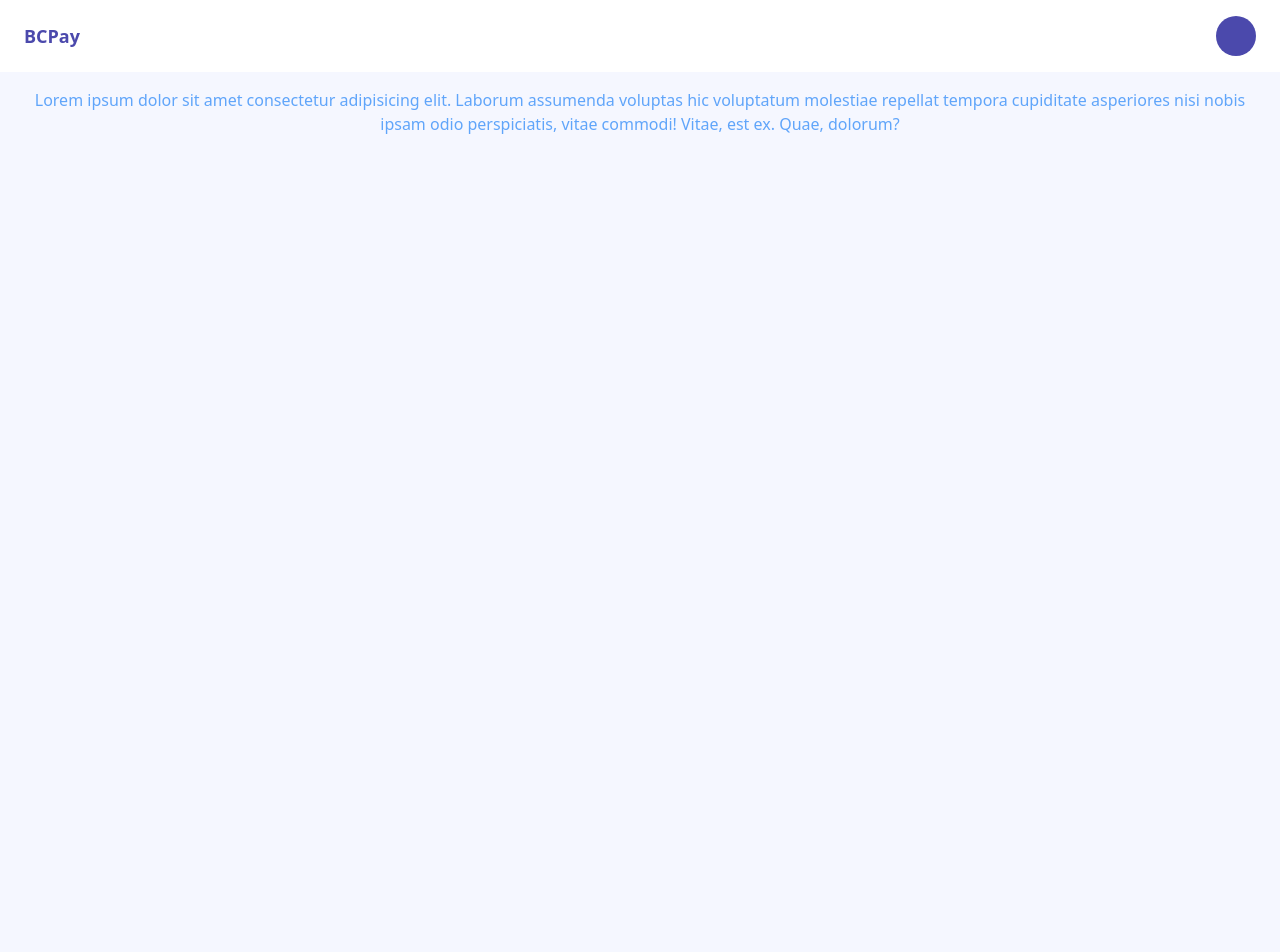
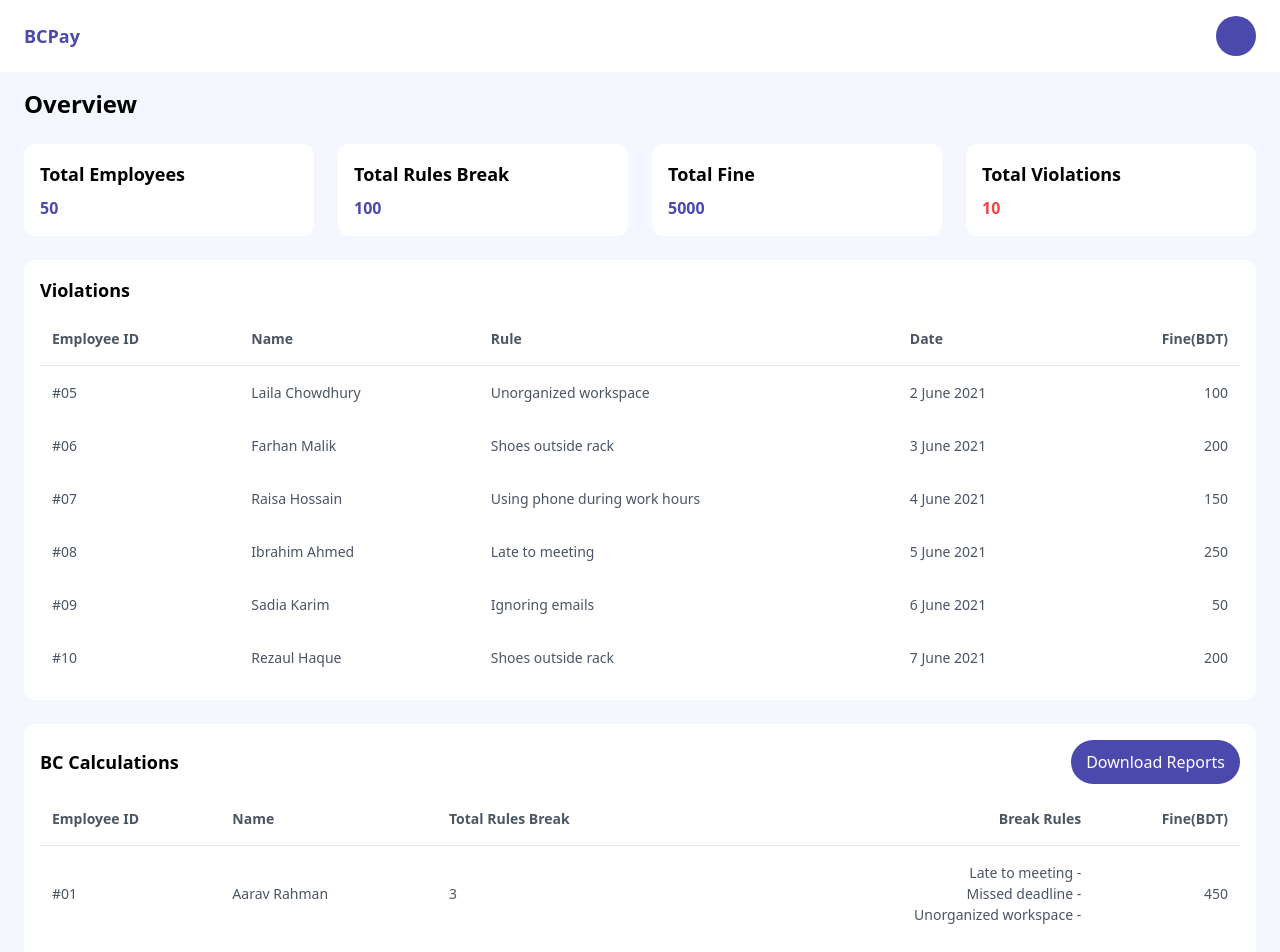
Before and after one commit to SajiburMunna/bc-pay, a Next.js app: page /hr in a window 1280 px wide. Shown: the top 952 px of the page. Before the commit the page ends 800 px from the top, so only its background shows below. Built offline with nearby package versions, Linux system fonts and the light colour scheme.

Commit message:
feat(hr): create stats and list

```diff
--- a/src/app/(dashboard)/hr/page.tsx
+++ b/src/app/(dashboard)/hr/page.tsx
@@ -1,12 +1,14 @@
-import React from "react";
+import BCCalculations from "@/features/HR/BCCalculations";
+import Stats from "@/features/HR/Stats";
+import Violations from "@/features/HR/Violations";
 
 function Page() {
   return (
-    <div className="text-center text-blue-400">
-      Lorem ipsum dolor sit amet consectetur adipisicing elit. Laborum assumenda
-      voluptas hic voluptatum molestiae repellat tempora cupiditate asperiores
-      nisi nobis ipsam odio perspiciatis, vitae commodi! Vitae, est ex. Quae,
-      dolorum?
+    <div className="space-y-6">
+      <h1 className="text-2xl font-semibold">Overview</h1>
+      <Stats />
+      <Violations />
+      <BCCalculations />
     </div>
   );
 }
--- /dev/null
+++ b/src/data/bc-calculation.ts
@@ -0,0 +1,55 @@
+export const BCCalculationsData = [
+  {
+    employee_id: "#01",
+    name: "Aarav Rahman",
+    fine: "450",
+    rules_break: "3",
+    rules: ["Late to meeting", "Missed deadline", "Unorganized workspace"],
+  },
+  {
+    employee_id: "#02",
+    name: "Zara Islam",
+    fine: "200",
+    rules_break: "1",
+    rules: ["Using phone during work hours"],
+  },
+  {
+    employee_id: "#03",
+    name: "Noor Alam",
+    fine: "300",
+    rules_break: "2",
+    rules: ["Shoes outside rack", "Incomplete reports"],
+  },
+  {
+    employee_id: "#04",
+    name: "Tariq Khan",
+    fine: "750",
+    rules_break: "5",
+    rules: [
+      "Late to meeting",
+      "Skipping team check-in",
+      "Unauthorized break",
+      "Ignoring emails",
+      "Missed deadline",
+    ],
+  },
+  {
+    employee_id: "#05",
+    name: "Laila Chowdhury",
+    fine: "100",
+    rules_break: "1",
+    rules: ["Unorganized workspace"],
+  },
+  {
+    employee_id: "#06",
+    name: "Farhan Malik",
+    fine: "600",
+    rules_break: "4",
+    rules: [
+      "Shoes outside rack",
+      "Missed deadline",
+      "Unauthorized software installation",
+      "Ignoring emails",
+    ],
+  },
+];
--- /dev/null
+++ b/src/data/hr-stats.ts
@@ -0,0 +1,18 @@
+export const HRStats = [
+  {
+    title: "Total Employees",
+    value: 50,
+  },
+  {
+    title: "Total Rules Break",
+    value: 100,
+  },
+  {
+    title: "Total Fine",
+    value: 5000,
+  },
+  {
+    title: "Total Violations",
+    value: 10,
+  },
+];
--- /dev/null
+++ b/src/data/vailatiolnslist.ts
@@ -0,0 +1,44 @@
+export const ViolationsList = [
+  {
+    employee_id: "#05",
+    name: "Laila Chowdhury",
+    rule: "Unorganized workspace",
+    date: "2 June 2021",
+    fine: "100",
+  },
+  {
+    employee_id: "#06",
+    name: "Farhan Malik",
+    rule: "Shoes outside rack",
+    date: "3 June 2021",
+    fine: "200",
+  },
+  {
+    employee_id: "#07",
+    name: "Raisa Hossain",
+    rule: "Using phone during work hours",
+    date: "4 June 2021",
+    fine: "150",
+  },
+  {
+    employee_id: "#08",
+    name: "Ibrahim Ahmed",
+    rule: "Late to meeting",
+    date: "5 June 2021",
+    fine: "250",
+  },
+  {
+    employee_id: "#09",
+    name: "Sadia Karim",
+    rule: "Ignoring emails",
+    date: "6 June 2021",
+    fine: "50",
+  },
+  {
+    employee_id: "#10",
+    name: "Rezaul Haque",
+    rule: "Shoes outside rack",
+    date: "7 June 2021",
+    fine: "200",
+  },
+];
--- /dev/null
+++ b/src/features/HR/BCCalculations.tsx
@@ -0,0 +1,67 @@
+import Button from "@/components/Button";
+import { Card } from "@/components/Card";
+import Table from "@/components/Table";
+import { BCCalculationsData } from "@/data/bc-calculation";
+
+function BCCalculations() {
+  const BlockTableData = BCCalculationsData.map((item, index) => (
+    <Table.BlockRow
+      key={index}
+      data={{
+        "Employee ID": item.employee_id,
+        Name: item.name,
+        "Total Rules Break": item.rules_break,
+        "Fine (BDT)": item.fine,
+        "Break Rules": item.rules.map((r, index) => {
+          return <p key={index}>{r}</p>;
+        }),
+      }}
+    />
+  ));
+  return (
+    <div>
+      <Card.Root>
+        <Card.Header className="flex justify-between items-center">
+          <h2>BC Calculations</h2>
+          <Button>Download Reports</Button>
+        </Card.Header>
+        <Card.Body>
+          <div className="overflow-x-auto md:block hidden">
+            <Table>
+              <Table.Header>
+                <Table.Column className="font-bold">Employee ID</Table.Column>
+                <Table.Column className="font-bold">Name</Table.Column>
+                <Table.Column className="font-bold">
+                  Total Rules Break
+                </Table.Column>
+                <Table.Column className="font-bold" align="end">
+                  Break Rules
+                </Table.Column>
+                <Table.Column className="font-bold" align="end">
+                  Fine(BDT)
+                </Table.Column>
+              </Table.Header>
+
+              {BCCalculationsData.map((item, index) => (
+                <Table.Row key={index}>
+                  <Table.Column>{item.employee_id}</Table.Column>
+                  <Table.Column>{item.name}</Table.Column>
+                  <Table.Column>{item.rules_break}</Table.Column>
+                  <Table.Column align="end">
+                    {item.rules.map((r, index) => {
+                      return <div key={index}>{r} -</div>;
+                    })}
+                  </Table.Column>
+                  <Table.Column align="end">{item.fine}</Table.Column>
+                </Table.Row>
+              ))}
+            </Table>
+          </div>
+          <div className="block md:hidden">{BlockTableData}</div>
+        </Card.Body>
+      </Card.Root>
+    </div>
+  );
+}
+
+export default BCCalculations;
--- /dev/null
+++ b/src/features/HR/Stats.tsx
@@ -0,0 +1,26 @@
+import { Card } from "@/components/Card";
+import { HRStats } from "@/data/hr-stats";
+import { cn } from "@/utilits";
+
+function Stats() {
+  return (
+    <div className="grid grid-cols-1 sm:grid-cols-3 lg:grid-cols-4 gap-6">
+      {HRStats.map((card, index) => (
+        <Card.Root key={index}>
+          <Card.Header>{card.title}</Card.Header>
+          <Card.Body>
+            <p
+              className={cn("text-primary font-bold", {
+                "text-red-500": index === 3,
+              })}
+            >
+              {card.value}
+            </p>
+          </Card.Body>
+        </Card.Root>
+      ))}
+    </div>
+  );
+}
+
+export default Stats;
--- /dev/null
+++ b/src/features/HR/Violations.tsx
@@ -0,0 +1,53 @@
+import { Card } from "@/components/Card";
+import Table from "@/components/Table";
+import { ViolationsList } from "@/data/vailatiolnslist";
+
+function Violations() {
+  const BlockTableData = ViolationsList.map((item, index) => (
+    <Table.BlockRow
+      key={index}
+      data={{
+        "Employee ID": item.employee_id,
+        Name: item.name,
+        Rule: item.rule,
+        Date: item.date,
+        "Fine (BDT)": item.fine,
+      }}
+    />
+  ));
+  return (
+    <div>
+      <Card.Root>
+        <Card.Header>Violations</Card.Header>
+        <Card.Body>
+          <div className="overflow-x-auto md:block hidden">
+            <Table>
+              <Table.Header>
+                <Table.Column className="font-bold">Employee ID</Table.Column>
+                <Table.Column className="font-bold">Name</Table.Column>
+                <Table.Column className="font-bold">Rule</Table.Column>
+                <Table.Column className="font-bold">Date</Table.Column>
+                <Table.Column className="font-bold" align="end">
+                  Fine(BDT)
+                </Table.Column>
+              </Table.Header>
+
+              {ViolationsList.map((item, index) => (
+                <Table.Row key={index}>
+                  <Table.Column>{item.employee_id}</Table.Column>
+                  <Table.Column>{item.name}</Table.Column>
+                  <Table.Column>{item.rule}</Table.Column>
+                  <Table.Column>{item.date}</Table.Column>
+                  <Table.Column align="end">{item.fine}</Table.Column>
+                </Table.Row>
+              ))}
+            </Table>
+          </div>
+          <div className="block md:hidden">{BlockTableData}</div>
+        </Card.Body>
+      </Card.Root>
+    </div>
+  );
+}
+
+export default Violations;
```
